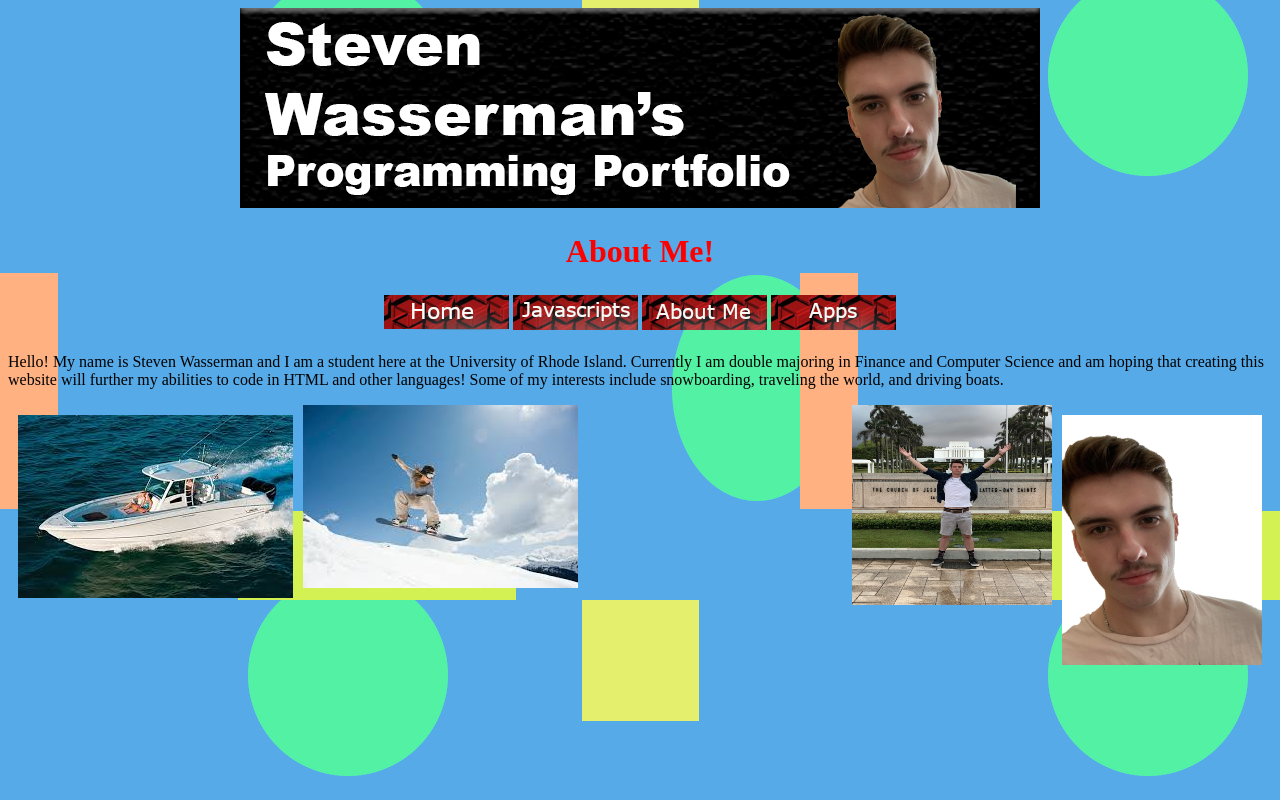
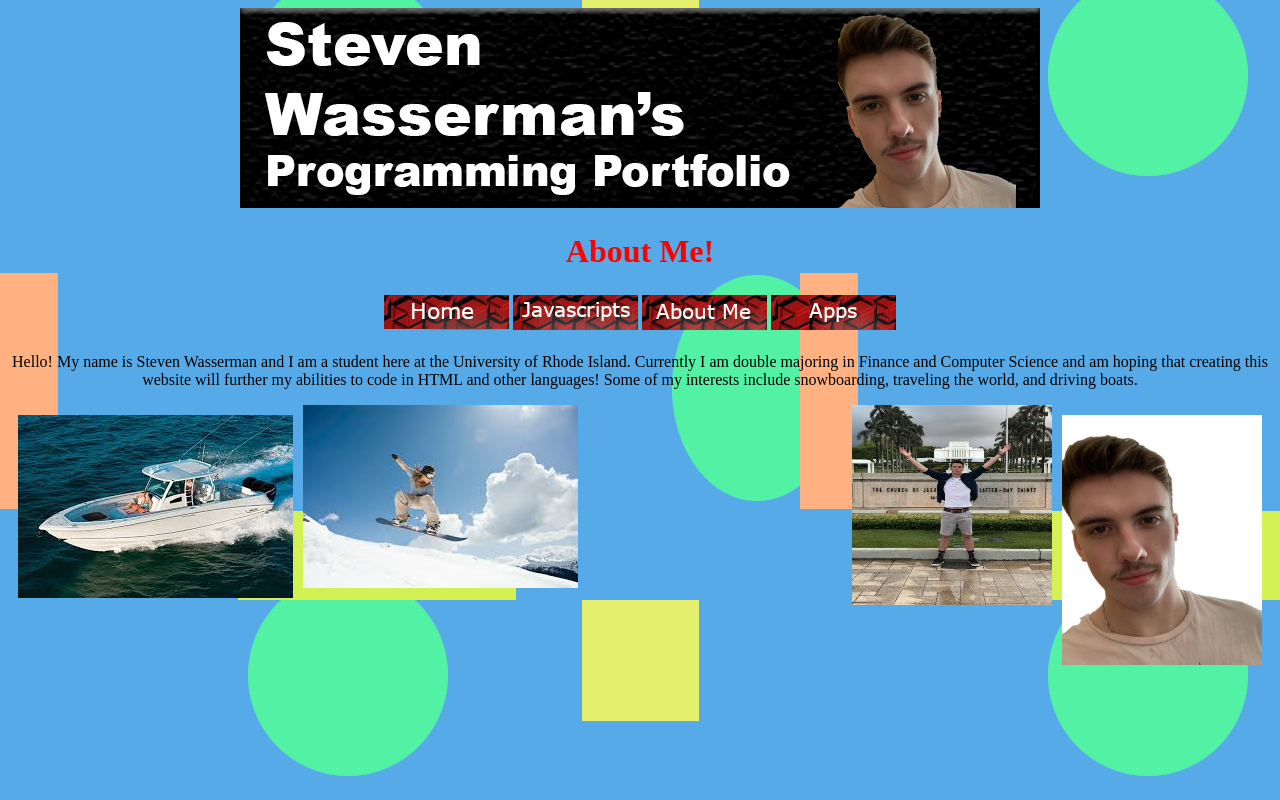
Before and after one commit to wassermans/wassermans.github.io, a plain HTML site: page about.html in a window 1280 px wide. Drawn offline with Linux system fonts and the light colour scheme.

Commit message:
Update about.html

```diff
--- a/about.html
+++ b/about.html
@@ -7,7 +7,7 @@
     </head>
      <style>
         .myDiv {
-            text-allign:center;
+
         }
     </style>
     <body id = "aboutBODY">
@@ -24,7 +24,7 @@
             </thead>
 
                 </table></center>
-        <div class="myDiv"><p> Hello! My name is Steven Wasserman and I am a student here at the University of Rhode Island. Currently I am double majoring in Finance and Computer Science and am hoping that creating this website will further my abilities to code in HTML and other languages! Some of my interests include snowboarding, traveling the world, and driving boats.</p></div>
+        <center><div class="myDiv"><p> Hello! My name is Steven Wasserman and I am a student here at the University of Rhode Island. Currently I am double majoring in Finance and Computer Science and am hoping that creating this website will further my abilities to code in HTML and other languages! Some of my interests include snowboarding, traveling the world, and driving boats.</p></div></center>
 
 
             <img id="boats" src="Boats.jpg" alt="A boat">
```
